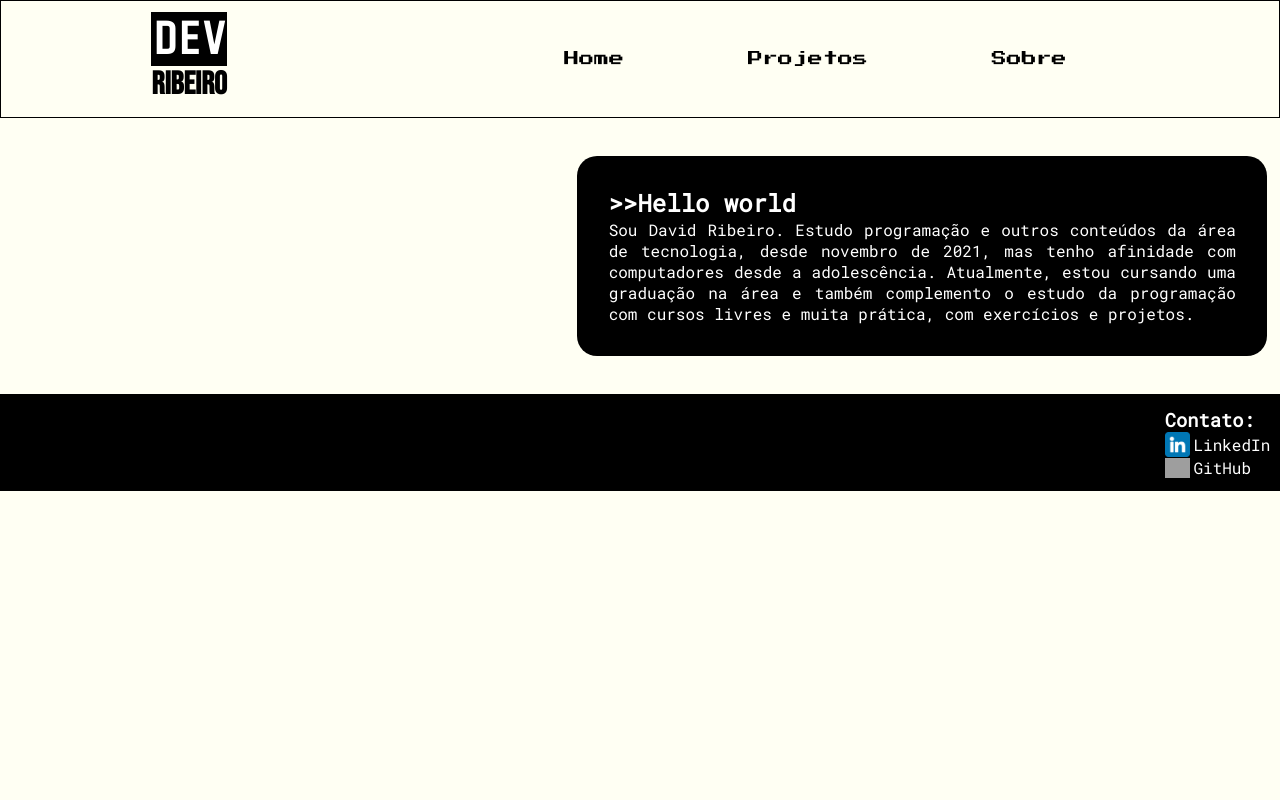
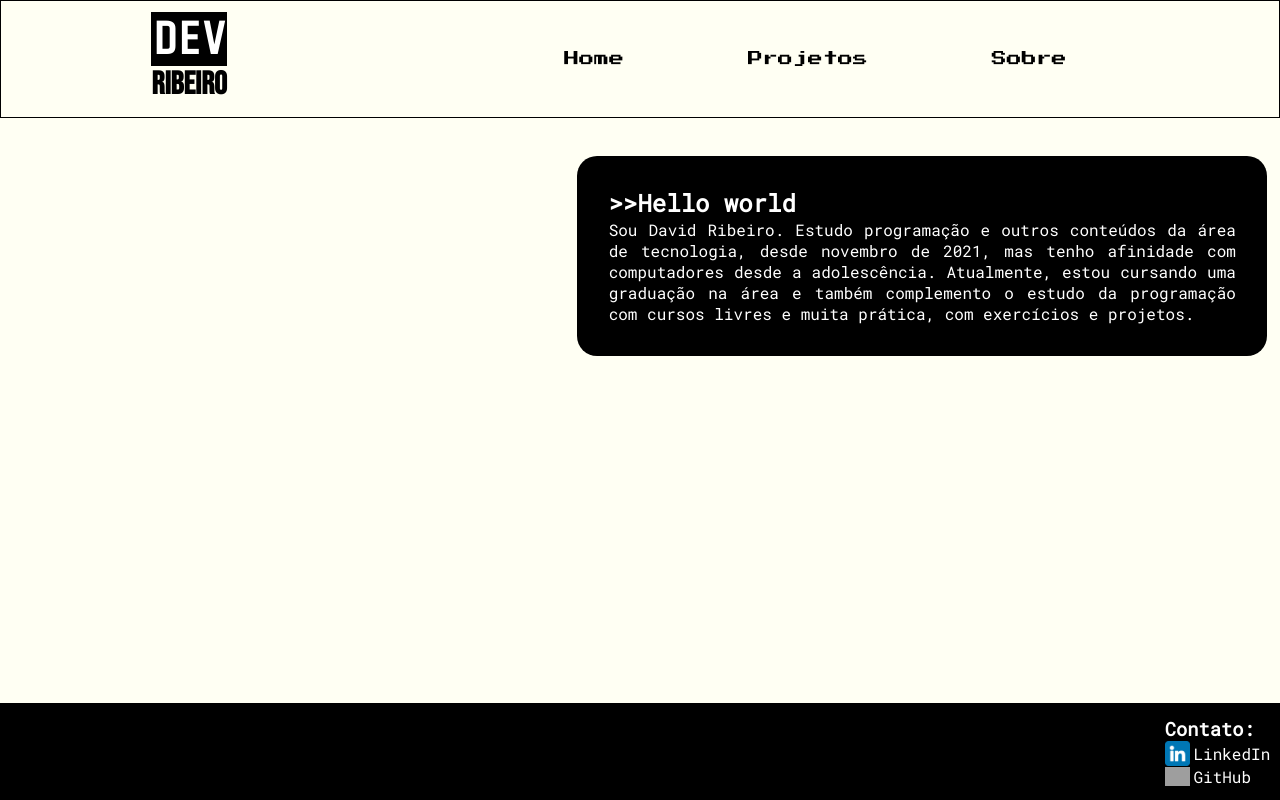
Before and after one commit to dev-ribeiro/portifolio, a Next.js app: page / in a window 1280 px wide. Built offline with nearby package versions, Linux system fonts and the light colour scheme; grey boxes are pictures that could not be loaded.

Commit message:
fix HomePage height and Footer position

```diff
--- a/pages/index.js
+++ b/pages/index.js
@@ -6,7 +6,7 @@ export default function HomePage() {
     return (
         <>
             <Header />
-            <Home/>
+            <Home />
             <Footer />
         </>
     )
--- a/src/components/Footer/Footer.module.css
+++ b/src/components/Footer/Footer.module.css
@@ -8,8 +8,8 @@
     width: 100%;
     box-sizing: border-box;
     padding: 1%;
-    /* position: absolute;
-    bottom: 0; */
+    position: absolute;
+    bottom: 0;
     display: flex;
     justify-content: flex-end;
     background-color: black;
```
